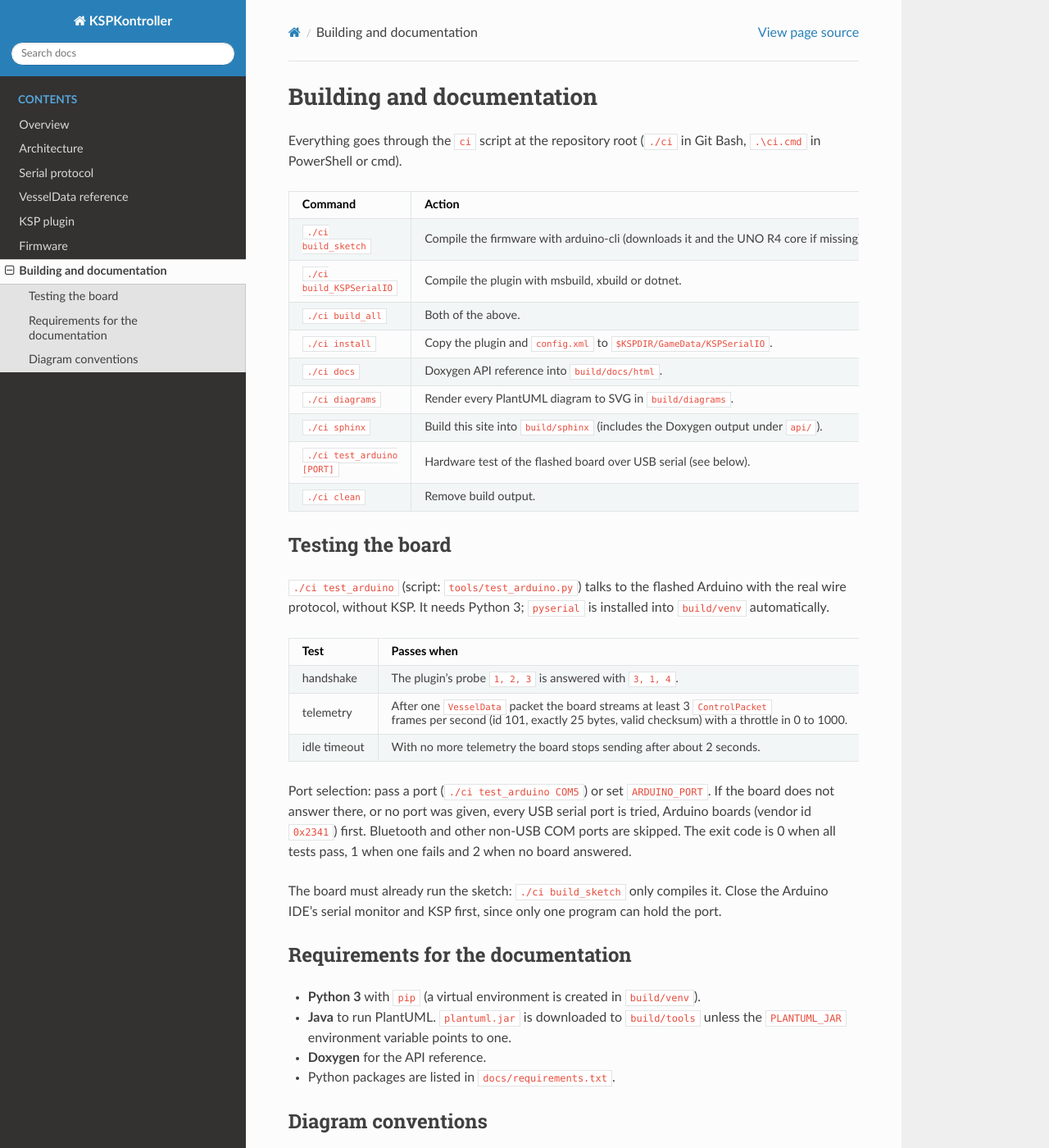
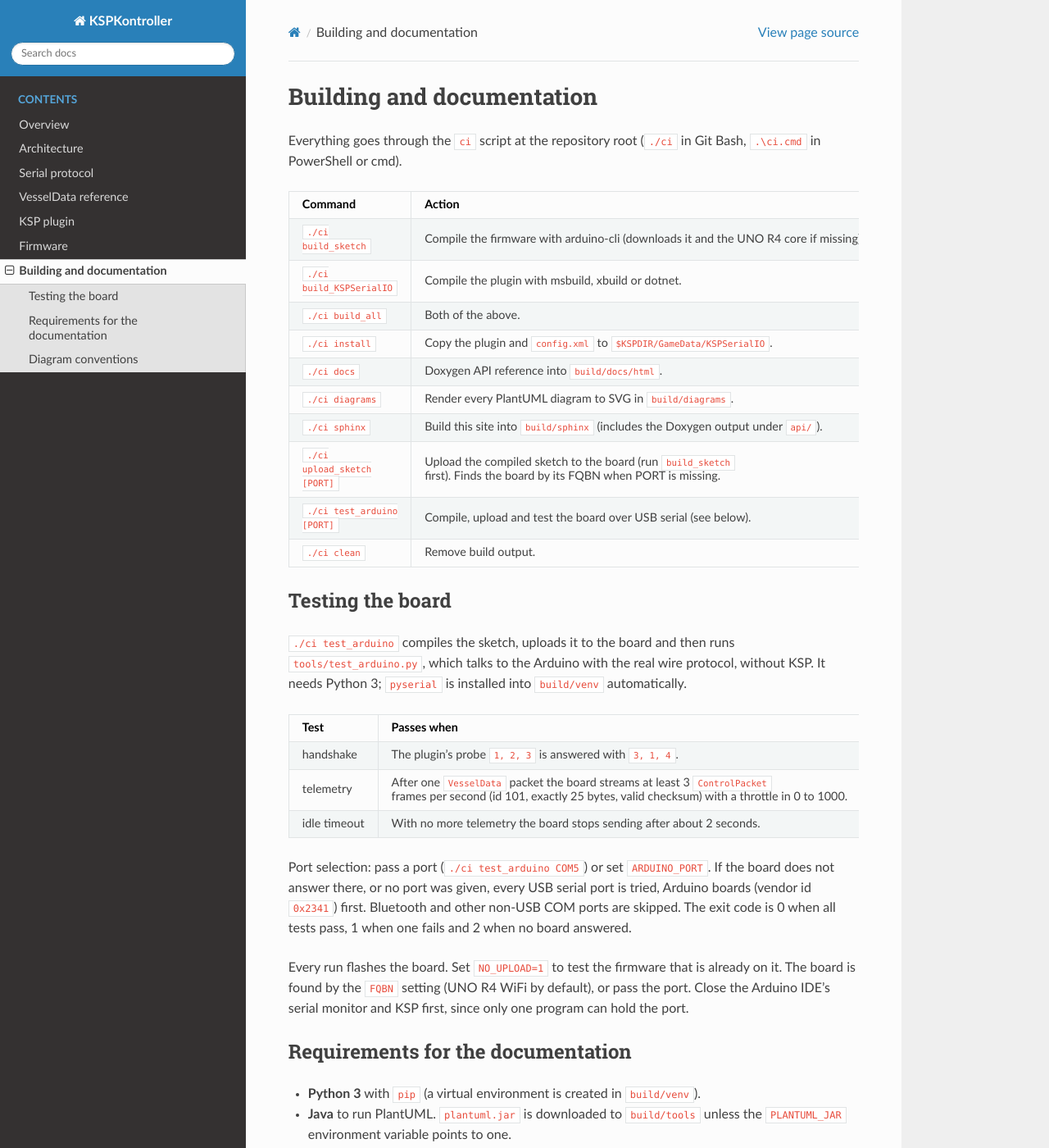
Before and after one commit to AlaNLrdE/KSPKontroller, a Sphinx documentation site: the page built from docs/building.rst, in a window 1280 px wide and 1400 px high. Shown: the whole window at 82% size. Built offline with Sphinx 7.4.7 and the Read the Docs theme 3.1.0, drawn with Linux system fonts in a browser that asks for light colours.

Commit message:
Make ./ci test_arduino compile and upload the firmware first
test_arduino now compiles the sketch, uploads it (new upload_sketch command, which finds the board by FQBN or takes a port) and waits for the reboot before running the protocol tests. NO_UPLOAD=1 tests the firmware already on the board.

Co-Authored-By: Claude Sonnet 5.5 <noreply@anthropic.com>

```diff
--- a/docs/building.rst
+++ b/docs/building.rst
@@ -24,15 +24,18 @@ Everything goes through the ``ci`` script at the repository root (``./ci`` in Gi
      - Render every PlantUML diagram to SVG in ``build/diagrams``.
    * - ``./ci sphinx``
      - Build this site into ``build/sphinx`` (includes the Doxygen output under ``api/``).
+   * - ``./ci upload_sketch [PORT]``
+     - Upload the compiled sketch to the board (run ``build_sketch`` first). Finds the board by its FQBN when PORT is missing.
    * - ``./ci test_arduino [PORT]``
-     - Hardware test of the flashed board over USB serial (see below).
+     - Compile, upload and test the board over USB serial (see below).
    * - ``./ci clean``
      - Remove build output.
 
 Testing the board
 -----------------
 
-``./ci test_arduino`` (script: ``tools/test_arduino.py``) talks to the flashed Arduino with the
+``./ci test_arduino`` compiles the sketch, uploads it to the board and then runs
+``tools/test_arduino.py``, which talks to the Arduino with the
 real wire protocol, without KSP. It needs Python 3; ``pyserial`` is installed into
 ``build/venv`` automatically.
 
@@ -55,7 +58,8 @@ not answer there, or no port was given, every USB serial port is tried, Arduino
 ``0x2341``) first. Bluetooth and other non-USB COM ports are skipped. The exit code is 0 when all
 tests pass, 1 when one fails and 2 when no board answered.
 
-The board must already run the sketch: ``./ci build_sketch`` only compiles it. Close the Arduino
+Every run flashes the board. Set ``NO_UPLOAD=1`` to test the firmware that is already on it.
+The board is found by the ``FQBN`` setting (UNO R4 WiFi by default), or pass the port. Close the Arduino
 IDE's serial monitor and KSP first, since only one program can hold the port.
 
 Requirements for the documentation
```
Also changed, not shown: README.md (+2 -1 lines), 1 other file.
